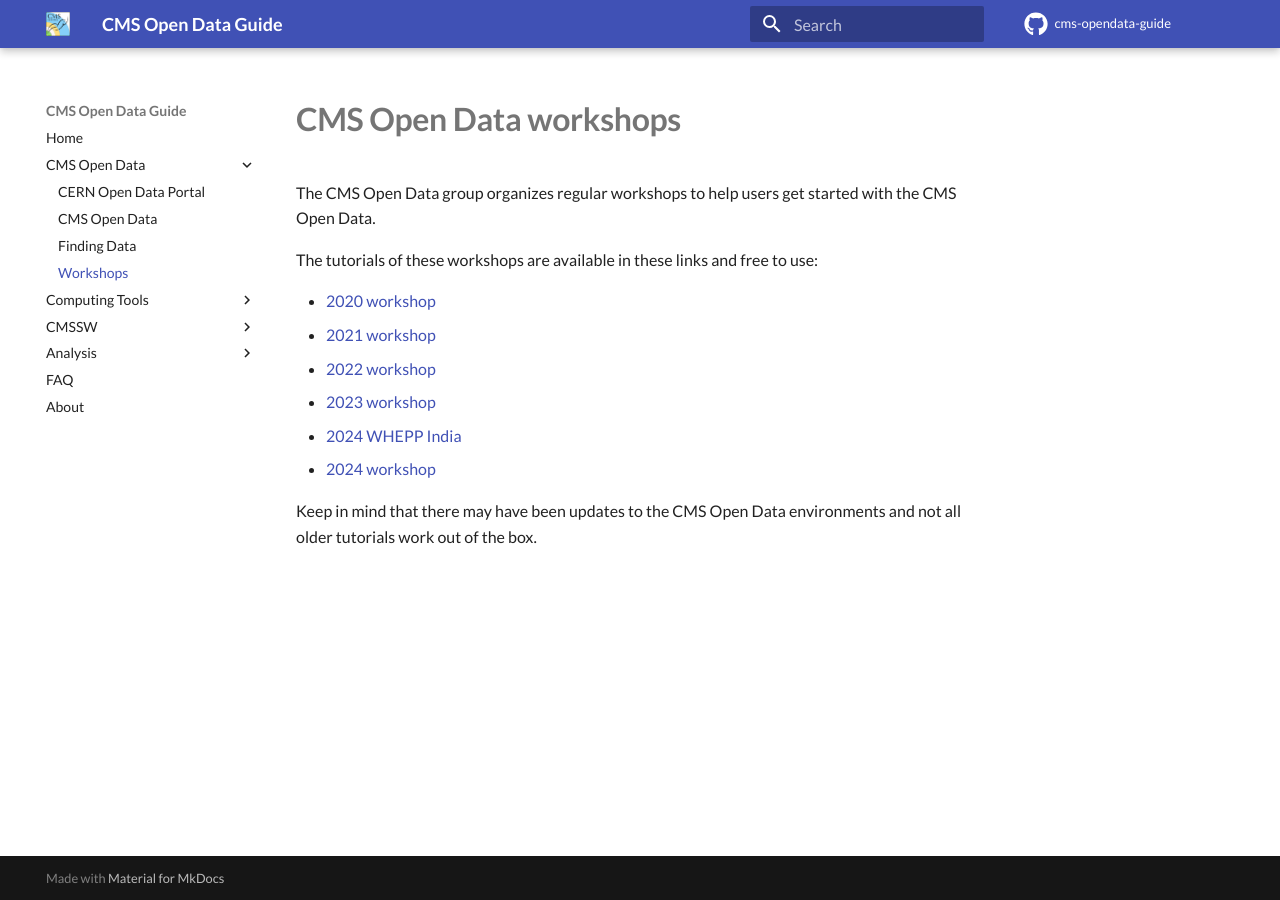
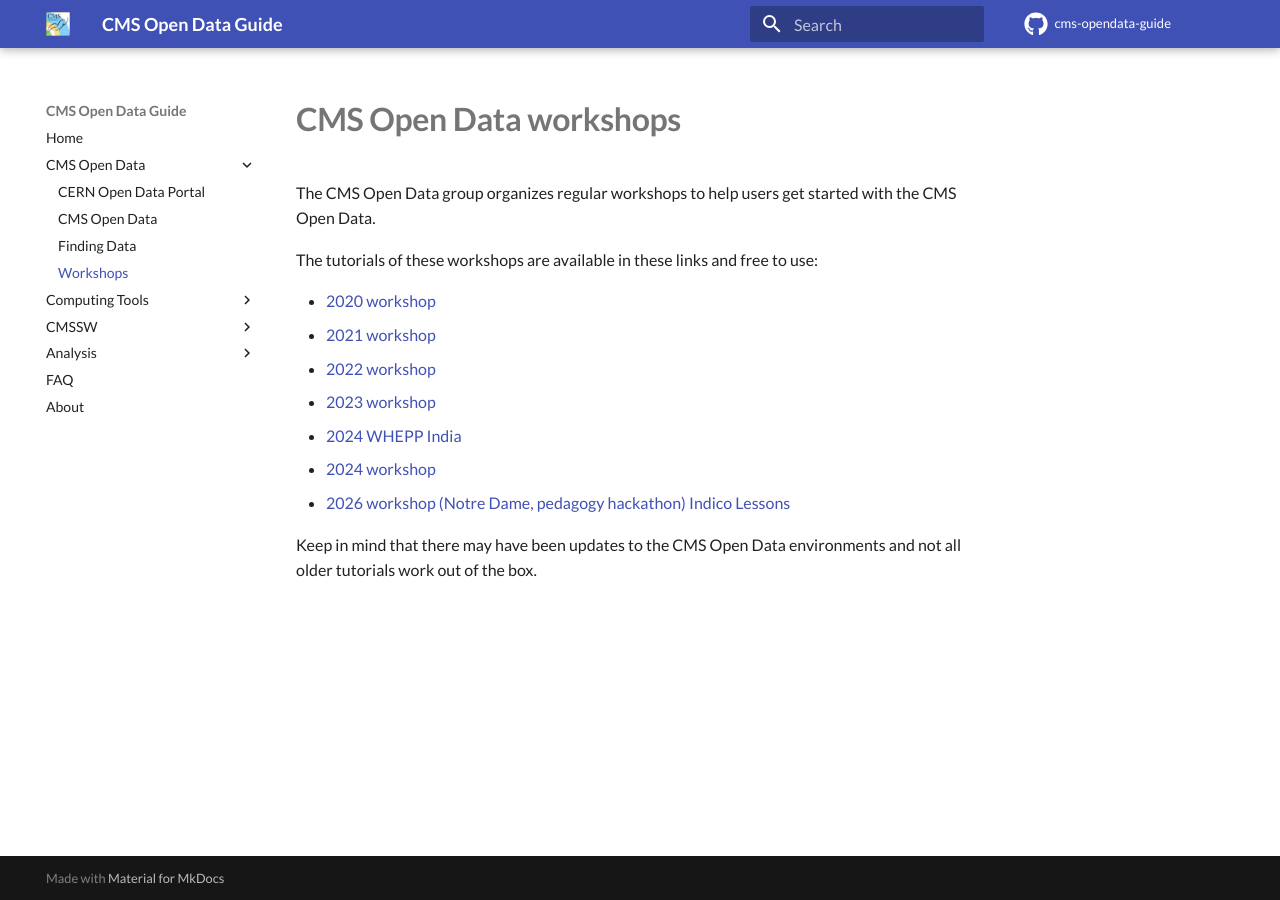
Before and after one commit to cernopendata/cms-opendata-guide, an MkDocs documentation site: the page built from docs/cmsOpenData/workshops.md, in a window 1280 px wide. Built offline with MkDocs 1.6.1 and Material for MkDocs 9.7.7, drawn with Linux system fonts in a browser that asks for light colours; comment, search, counter and statistics services are not loaded.

Commit message:
Add 2026 workshop and lessons links to documentation

```diff
--- a/docs/cmsOpenData/workshops.md
+++ b/docs/cmsOpenData/workshops.md
@@ -10,5 +10,7 @@ The tutorials of these workshops are available in these links and free to use:
 - [2023 workshop](https://cms-opendata-workshop.github.io/2023-07-11-cms-open-data-workshop/)
 - [2024 WHEPP India](https://cms-opendata-workshop.github.io/2024-01-03-india-whepp/)
 - [2024 workshop](https://cms-opendata-workshop.github.io/2024-07-29-CERN/)
+- [2026 workshop (Notre Dame, pedagogy hackathon) Indico](https://indico.cern.ch/event/1672496/)
+ [Lessons](https://cms-opendata-workshop.github.io/2026July-NotreDame/)
 
 Keep in mind that there may have been updates to the CMS Open Data environments and not all older tutorials work out of the box.
```
